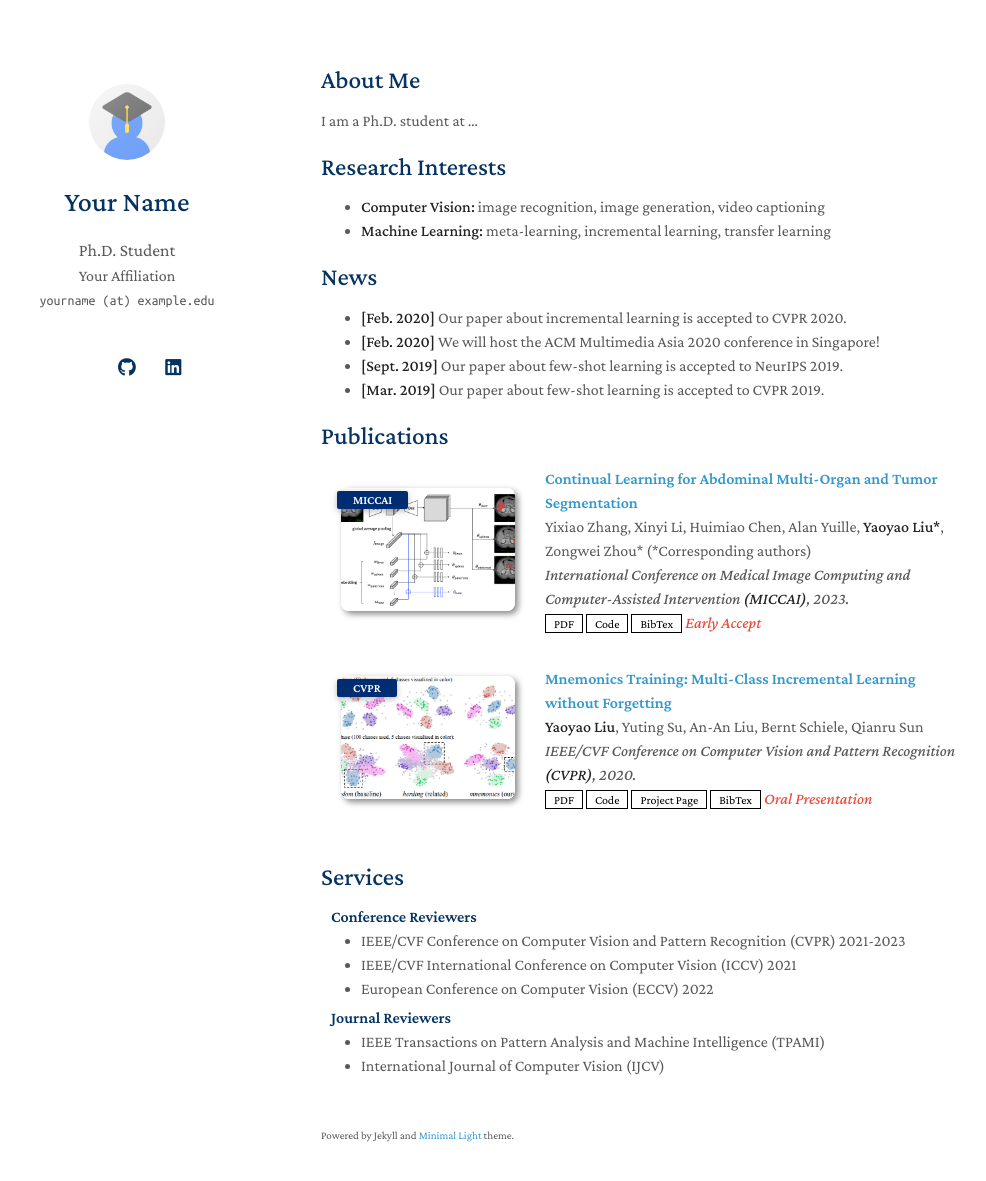
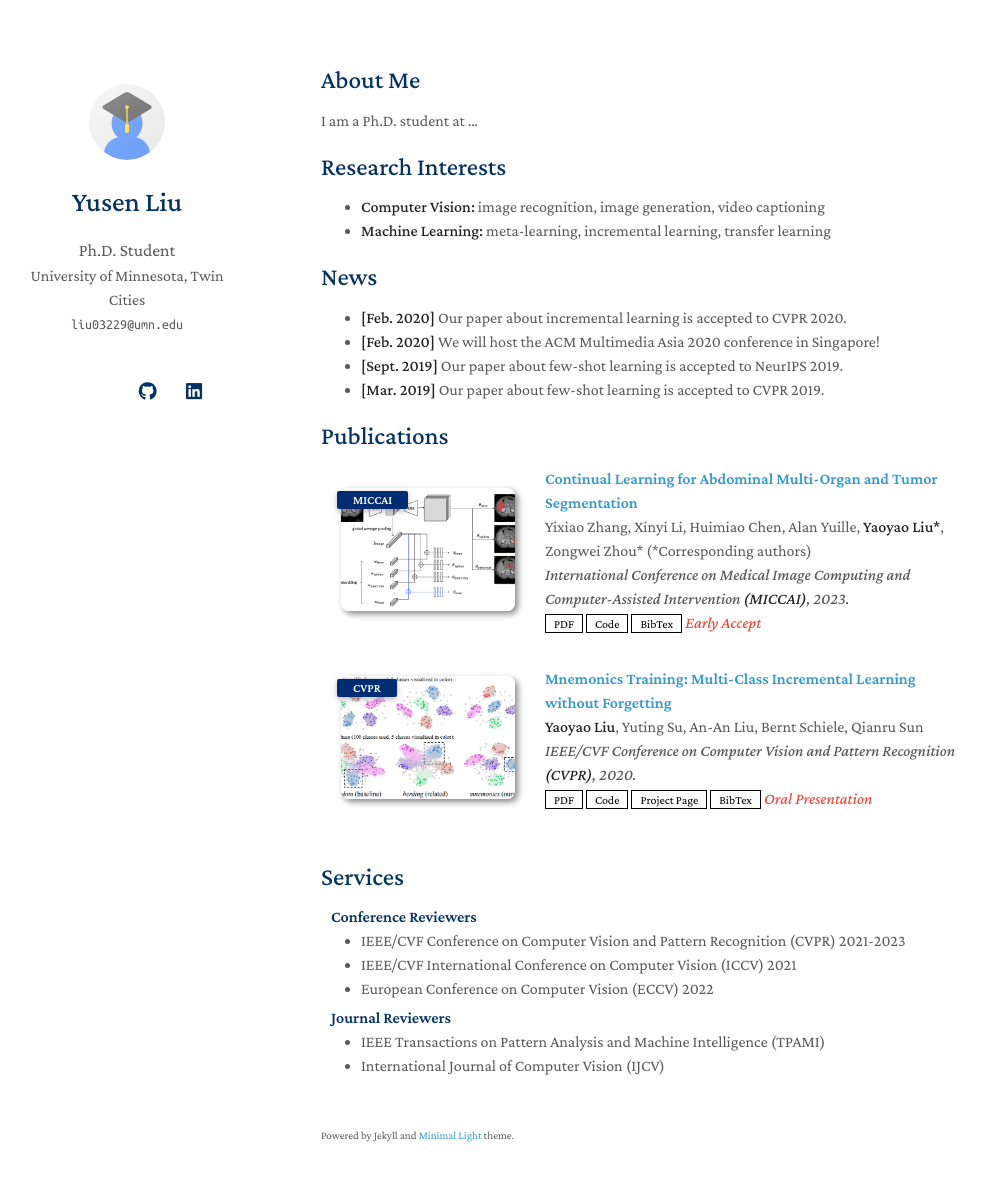
Before and after one commit to Lou1s-Lau/louislau.github.io, a Jekyll site: the page built from index.md, in a window 1280 px wide and 1216 px high. Shown: the top 1181 px of the window, without its empty margins (149-1135 px from the left). Built offline with Jekyll 4.4.1, drawn with Linux system fonts in a browser that asks for light colours; a style sheet for code colours, icons or effects is not loaded; our own code applies the rules of GitHub Pages for plain Markdown files.

Commit message:
Update _config.yml

```diff
--- a/_config.yml
+++ b/_config.yml
@@ -1,8 +1,8 @@
 # Basic Information
-title: Your Name
+title: Yusen Liu
 position: Ph.D. Student
-affiliation: Your Affiliation
-email: yourname (at) example.edu
+affiliation: University of Minnesota, Twin Cities
+email: liu03229@umn.edu
 
 # Search Engine Optimization (SEO)
 # The following information is used to improve the website traffic from search engines, e.g., Google.
@@ -15,8 +15,7 @@ canonical: https://minimal-light-theme.yliu.me/
 google_scholar: https://scholar.google.com/
 cv_link: assets/files/curriculum_vitae.pdf
 github_link: https://github.com/
-linkedin: https://www.linkedin.com/
-twitter: https://twitter.com/
+linkedin: https://www.linkedin.com/in/yusen-liu-41a11734a/
 
 # Images (e.g., your profile picture and your website's favicon)
 # "favicon" and "favicon_dark" are used for the light and dark modes, respectively.
```
